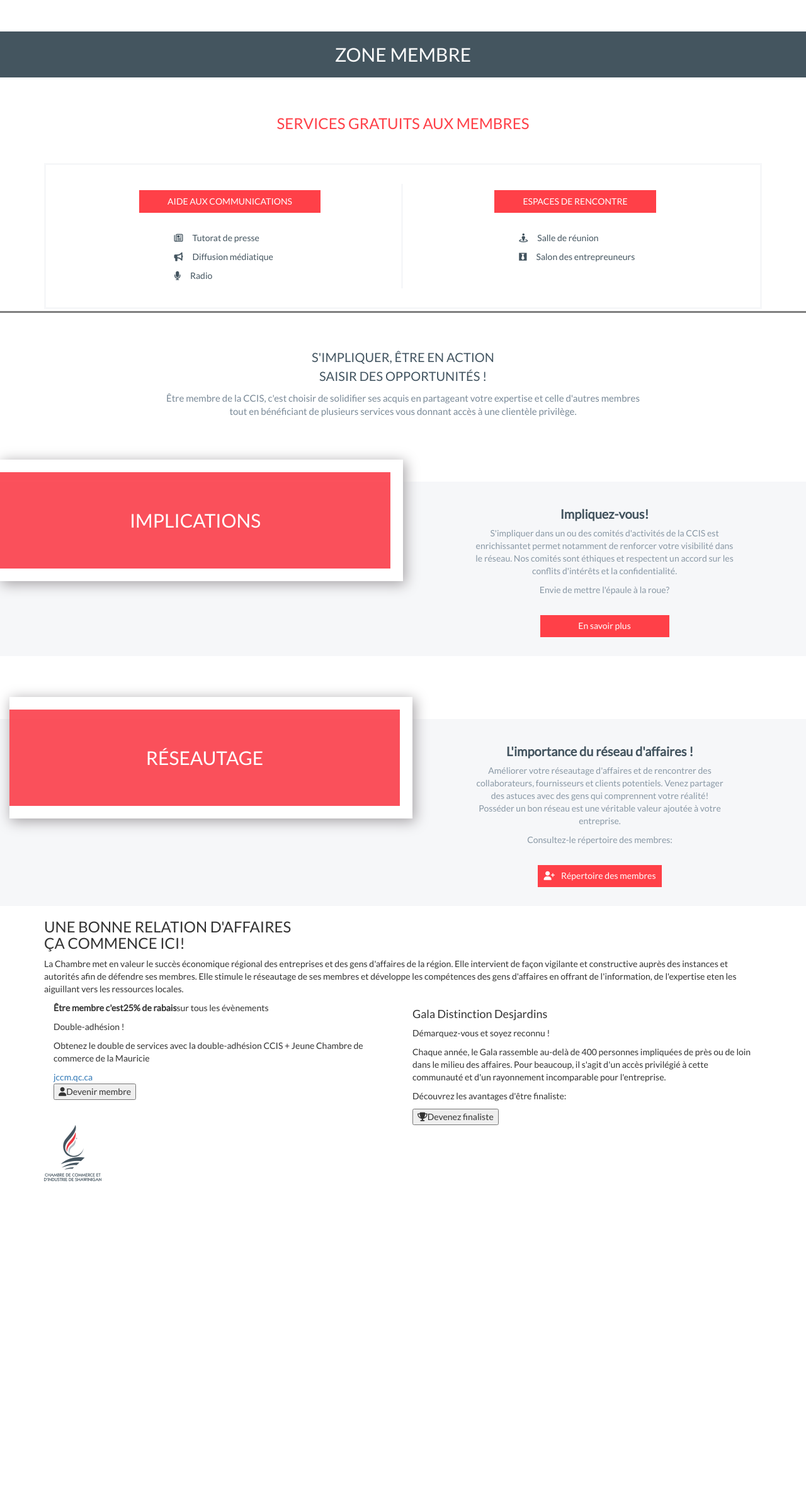
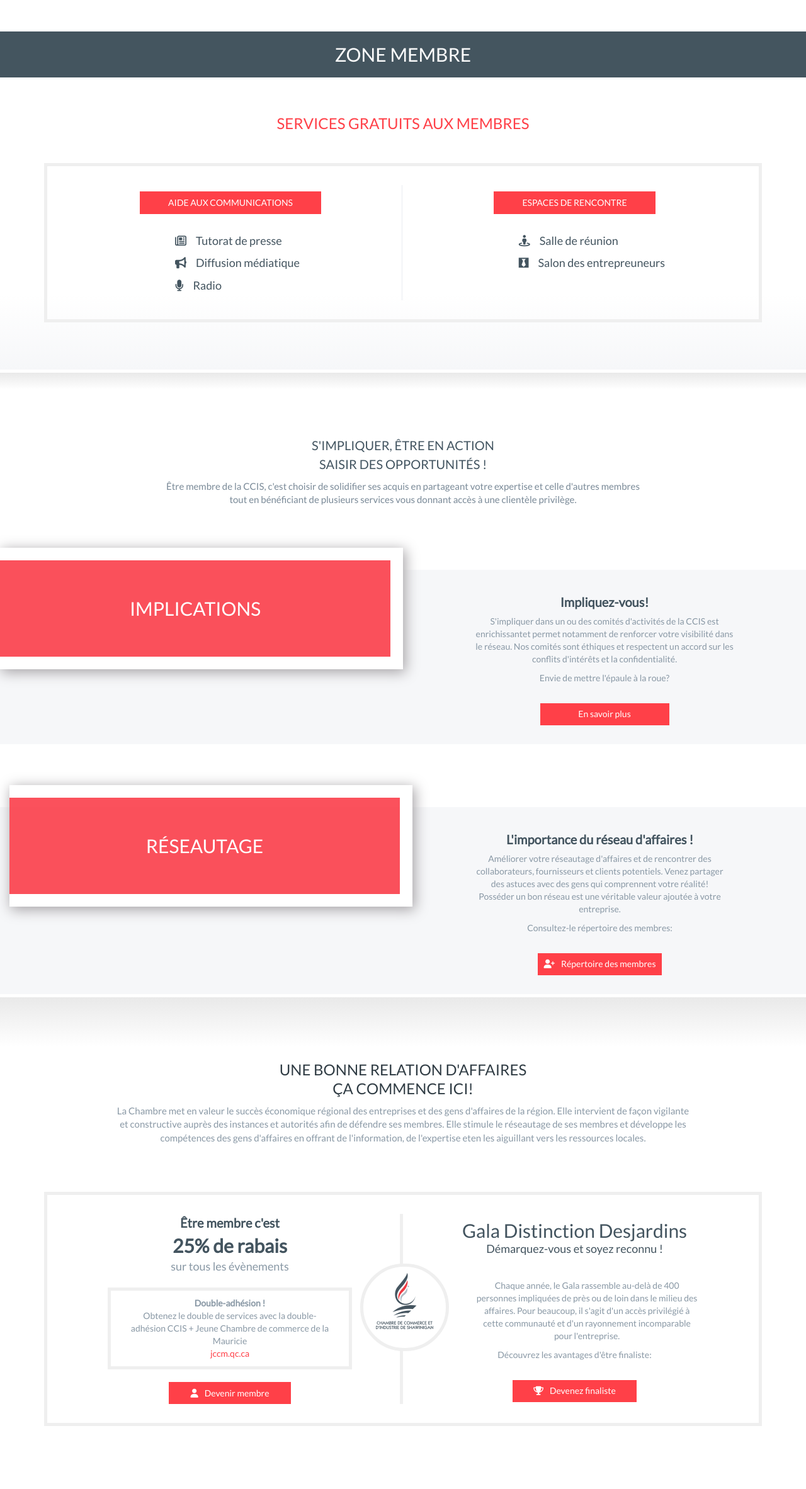
Before and after one commit to dbussiere/Projet-Production-2, a PHP site: page /membre.php in a window 1280 px wide. Shown: the whole page at 63% size. Before the commit the page ends 1876 px from the top, so only its background shows below. Run offline with PHP 8.4, Linux system fonts and the light colour scheme; some libraries are stand-ins or nearby versions.

Commit message:
Zone membre terminé en static

```diff
--- a/css/style.css
+++ b/css/style.css
@@ -106,35 +106,40 @@ filter: progid:DXImageTransform.Microsoft.gradient( startColorstr='#ffffff', end
 
 
 /* ************************************ MEMBRES ***************************************/
+.bcggrispale{/* Permalink - use to edit and share this gradient: http://colorzilla.com/gradient-editor/#ffffff+0,ffffff+74,ffffff+74,f6f7f9+100,ffffff+100,f2f2f2+100 */
+background: #ffffff; /* Old browsers */
+background: -moz-linear-gradient(top, #ffffff 0%, #ffffff 74%, #ffffff 74%, #f6f7f9 100%, #ffffff 100%, #f2f2f2 100%); /* FF3.6-15 */
+background: -webkit-linear-gradient(top, #ffffff 0%,#ffffff 74%,#ffffff 74%,#f6f7f9 100%,#ffffff 100%,#f2f2f2 100%); /* Chrome10-25,Safari5.1-6 */
+background: linear-gradient(to bottom, #ffffff 0%,#ffffff 74%,#ffffff 74%,#f6f7f9 100%,#ffffff 100%,#f2f2f2 100%); /* W3C, IE10+, FF16+, Chrome26+, Opera12+, Safari7+ */
+filter: progid:DXImageTransform.Microsoft.gradient( startColorstr='#ffffff', endColorstr='#f2f2f2',GradientType=0 ); /* IE6-9 */
+border-bottom: 5px solid white;
+}
 
 .servfree h3{color:#ff4048;text-align:center;margin-top:50px; margin-bottom:50px;}
-.servmembre{border:3px solid #f6f7f9;padding:30px 20px;}
+.servmembre{border:5px solid #efefef;padding:30px 20px;}
 .aidecom{border-right:3px solid #f6f7f9;}
-.servfree{text-align:center; border-bottom:3px solid white;}
+.servfree{text-align:center; margin-bottom:75px;}
 .servfree h5{background-color:#ff4048;color:white;display:inline-block;padding:10px 45px;margin-bottom:20px;}
 .servfree ul{list-style: none;text-align:left;margin-left:25%;}
 .servfree ul li{margin-top:10px;}
 .servfree ul li a{color:#43545f;}
+.servfree ul li a:hover{font-weight: bold; text-decoration:none;}
 .servfree .fa{margin-right:15px;}
 .blocrose{padding: 0 75px;border-top:20px solid white;border-bottom:20px solid white;border-right:20px solid white;width:50%; background:rgba(251,63,75,0.9); text-align:center; color: white;padding: 50px 0;position: absolute;top: -35px;
 				-webkit-box-shadow: 3px 4px 20px 1px rgba(166,163,166,1);
 				-moz-box-shadow: 3px 4px 20px 1px rgba(166,163,166,1);
 				box-shadow: 3px 4px 20px 1px rgba(166,163,166,1);}
 
-.implication h3{line-height: 30px;}
+.implication h3{line-height: 30px; margin-top:100px;}
 .implications h4{font-size: 30px;}
 .implication p{font-size:15px;}
 
-.implication{border-top:3px solid grey;}
 
 .fondgris{background:#f6f7f9;position:relative;margin-top:50px;}
 .reseaumargetop{margin-top:50px;}
 .impltxt{padding:30px 100px;text-align:center;color:#8998a5;}
 .impltxt h6{font-size:20px;color:#43545f;}
 .impltxt button{border:none;background-color:#ff4048;color:white;width:50%;height:35px;margin-top:20px;}
-
-
-
 
 .reseautage h3{line-height: 30px;}
 .reseautage h4{font-size: 30px;}
@@ -147,6 +152,39 @@ filter: progid:DXImageTransform.Microsoft.gradient( startColorstr='#ffffff', end
 .resetxt button{border:none;background-color:#ff4048;color:white;width:50%;height:35px;margin-top:20px;}
 .resetxt button .fa{margin-right:10px;}
 
+.deggristop{/* Permalink - use to edit and share this gradient: http://colorzilla.com/gradient-editor/#e9e9e9+0,ffffff+10,ffffff+100,ffffff+100,f2f2f2+100 */
+background: #e9e9e9; /* Old browsers */
+background: -moz-linear-gradient(top, #e9e9e9 0%, #ffffff 10%, #ffffff 100%, #ffffff 100%, #f2f2f2 100%); /* FF3.6-15 */
+background: -webkit-linear-gradient(top, #e9e9e9 0%,#ffffff 10%,#ffffff 100%,#ffffff 100%,#f2f2f2 100%); /* Chrome10-25,Safari5.1-6 */
+background: linear-gradient(to bottom, #e9e9e9 0%,#ffffff 10%,#ffffff 100%,#ffffff 100%,#f2f2f2 100%); /* W3C, IE10+, FF16+, Chrome26+, Opera12+, Safari7+ */
+filter: progid:DXImageTransform.Microsoft.gradient( startColorstr='#e9e9e9', endColorstr='#f2f2f2',GradientType=0 ); /* IE6-9 */}
 
+.margtop{margin-top:5px;}
+.margtop h3{line-height: 30px; margin-top:100px; text-align:center; color:#313d45;}
+
+.relation{padding: 0 10%; text-align:center; font-size:15px; color:#8998a5; margin-bottom:75px;}
+
+.padding7{padding:0 7%;}
+.txtcentrer{text-align:center;}
+.txt20{font-size:20px!important;}
+.txt30{font-size:30px;}
+.txt18{font-size:18px!important;}
+.txtgrispale{color:#8998a5;}
+.txtgrisfonce{color:#43545f;}
+
+.dadhesion{border:5px solid #efefef; padding:10px 8%; margin-top:20px;}
+.dadhesion p{margin-bottom:0;}
+.txtrouge{color:#ff3f47;}
+.blocbas button{border:none;background-color:#ff4048;color:white;width:50%;height:35px;margin-top:20px;}
+.blocbas button .fa{margin-right:10px;}
+.blocbas{border-right:5px solid #efefef;}
+
+.logomembrebas{position:relative; margin-bottom:100px;}
+.logomembre{position:absolute;background-color:white;border:5px solid #efefef;padding-left:20px; padding-right: 20px;padding-top: 10px;padding-bottom: 30px; border-radius:80px;left:44%;top:30%;}
+.gala{margin-bottom:0px;}
+.sousgala{margin-bottom:35px;}
+.sousgalatxt{padding-left:10%;}
+.blocbas2 button{border:none;background-color:#ff4048;color:white;width:50%;height:35px;margin-top:20px;}
+.blocbas2 button .fa{margin-right:10px;}
 
 .bold{font-weight: bold;}
--- a/membre.php
+++ b/membre.php
@@ -25,12 +25,13 @@
 		<div class="container-fluid nopnom">
 			<h2 class="eve">ZONE MEMBRE</h2>
 		</div>
+		<div class="container-fluid bcggrispale">
 		<div class="container servfree">
 			<h3>SERVICES GRATUITS AUX MEMBRES</h3>
 			<div class="col-xs-12 col-sm-12 col-md-12 col-lg-12 servmembre">
 			<div class="col-xs-6 col-sm-6 col-md-6 col-lg-6 aidecom">
 				<h5>AIDE AUX COMMUNICATIONS</h5>
-				<ul>
+				<ul class="txt18">
 					<li><a href="#"><i class="fa fa-newspaper-o" aria-hidden="true"></i>Tutorat de presse</a></li>
 					<li><a href="#"><i class="fa fa-bullhorn" aria-hidden="true"></i>Diffusion médiatique</a></li>
 					<li><a href="#"><i class="fa fa-microphone" aria-hidden="true"></i>Radio</a></li>
@@ -38,16 +39,16 @@
 			</div>
 			<div class="col-xs-6 col-sm-6 col-md-6 col-lg-6">
 				<h5>ESPACES DE RENCONTRE</h5>
-				<ul>
+				<ul  class="txt18">
 					<li><a href="#"><i class="fa fa-street-view" aria-hidden="true"></i>Salle de réunion</a></li>
 					<li><a href="#"><i class="fa fa-black-tie" aria-hidden="true"></i>Salon des entrepreuneurs</a></li>
 				</ul>
 			</div>
 			</div>
 		</div>
+</div>
 
-
-		<div class="container-fluid implication">
+		<div class="container-fluid implication deggristop">
 			<h3 class="reseau">S'IMPLIQUER, ÊTRE EN ACTION<br>SAISIR DES OPPORTUNITÉS !</h3>
 			<p class="evetxt">Être membre de la CCIS, c'est choisir de solidifier ses acquis en partageant votre expertise et celle d'autres membres<br>tout en bénéficiant de plusieurs services vous donnant accès à une clientèle privilège.</p>
 		</div>
@@ -78,29 +79,34 @@
 			</div>
 		</div>
 
-		<div class="container-fluid">
+		<div class="container-fluid deggristop margtop">
 			<div class="container">
+				<div class="relation">
 				<h3 class="membre">UNE BONNE RELATION D'AFFAIRES<br>ÇA COMMENCE ICI!</h3>
 				<p>La Chambre met en valeur le succès économique régional des entreprises et des gens d'affaires de la région. Elle intervient de façon vigilante et constructive auprès des instances et autorités afin de défendre ses membres. Elle stimule le réseautage de ses membres et développe les compétences des gens d'affaires en offrant de l'information, de l'expertise eten les aiguillant vers les ressources locales.</p>
+				</div>
 
-				<div class="col-xs-6 col-sm-6 col-md-6 col-lg-6">
-					<p><span class="bold dark">Être membre c'est</span><span class="huge bold dark">25% de rabais</span><span class="txt16">sur tous les évènements</span></p>
+				<div class="col-xs-12 col-sm-12 col-md-12 col-lg-12 servmembre txtcentrer logomembrebas">
+
+				<div class="col-xs-6 col-sm-6 col-md-6 col-lg-6 padding7 txtgrispale blocbas">
+					<p><span class="bold txtgrisfonce txt20">Être membre c'est</span><br><span class="txt30 bold txtgrisfonce">25% de rabais</span><br><span class="txt18">sur tous les évènements</span></p>
 					<div class="dadhesion">
-						<p class="titredadh">Double-adhésion !</p>
+						<p class="bold">Double-adhésion !</p>
 						<p>Obtenez le double de services avec la double-adhésion CCIS + Jeune Chambre de commerce de la Mauricie</p>
 						<a href="#" class="txtrouge">jccm.qc.ca</a>
 					</div>
 					<button type="button"><i class="fa fa-user" aria-hidden="true"></i>Devenir membre</button>
 				</div>
-				<div class="col-xs-6 col-sm-6 col-md-6 col-lg-6">
-					<h4>Gala Distinction Desjardins</h4>
-					<p class="soustgala">Démarquez-vous et soyez reconnu !</p>
-					<p>Chaque année, le Gala rassemble au-delà de 400 personnes impliquées de près ou de loin dans le milieu des affaires. Pour beaucoup, il s'agit d'un accès privilégié à cette communauté et d'un rayonnement incomparable pour l'entreprise.</p>
+				<div class="col-xs-6 col-sm-6 col-md-6 col-lg-6 txtgrispale padding7 blocbas2">
+					<h4 class="txt30 txtgrisfonce gala">Gala Distinction Desjardins</h4>
+					<p class="txtgrisfonce txt18 sousgala">Démarquez-vous et soyez reconnu !</p>
+					<p class="sousgalatxt">Chaque année, le Gala rassemble au-delà de 400 personnes impliquées de près ou de loin dans le milieu des affaires. Pour beaucoup, il s'agit d'un accès privilégié à cette communauté et d'un rayonnement incomparable pour l'entreprise.</p>
 					<p class="galadec">Découvrez les avantages d'être finaliste:</p>
 					<button type="button"><i class="fa fa-trophy" aria-hidden="true"></i>Devenez finaliste</button>
 				</div>
 				<div class="logomembre">
 					<img src="img/logoccis.png" alt="">
+				</div>
 				</div>
 			</div>
 
```
